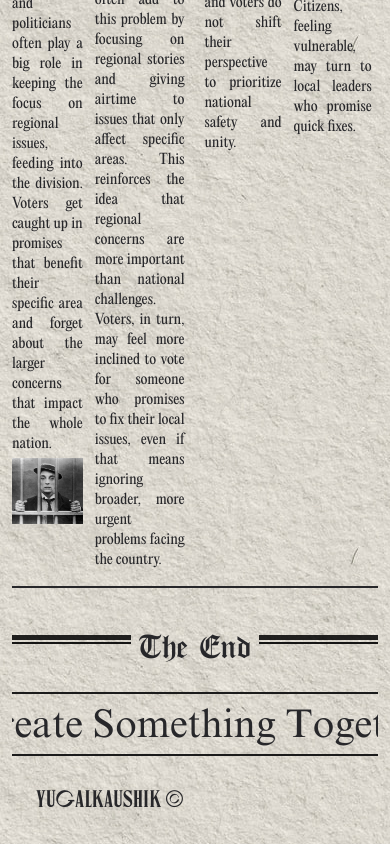
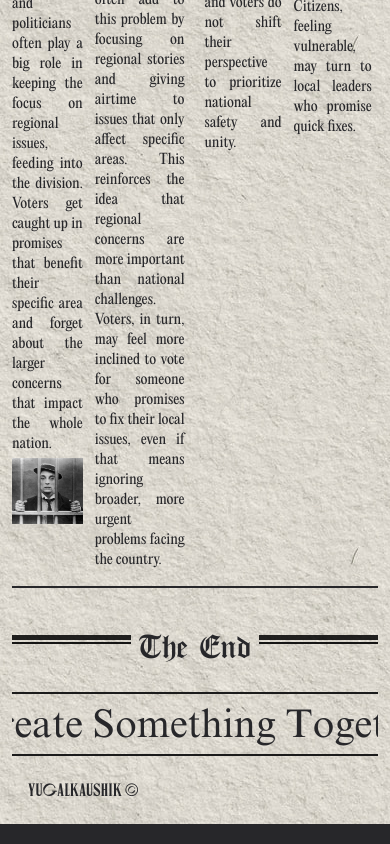
Before and after one commit to yugalkaushik/thecipher, a React (Vite) app: page / in a window 390 px wide. Shown: the part 10125-10969 px from the top of the page. Built offline with nearby package versions, Linux system fonts and the light colour scheme.

Commit message:
style: reduce footer padding and font size on small screens

```diff
--- a/src/Layouts/Footer.tsx
+++ b/src/Layouts/Footer.tsx
@@ -4,7 +4,7 @@ const Footer = () => {
   return (
     <div>
       <Slider />
-      <div className="py-7 font-Canopee text-2xl  flex flex-row justify-between px-6 ">
+      <div className="py-5 md:py-7 font-Canopee text-lg md:text-2xl flex flex-row justify-between px-4 md:px-6">
         <a target="_blank" href="https://yugalkaushik.vercel.app">
           yugalkaushik ©
         </a>
```
